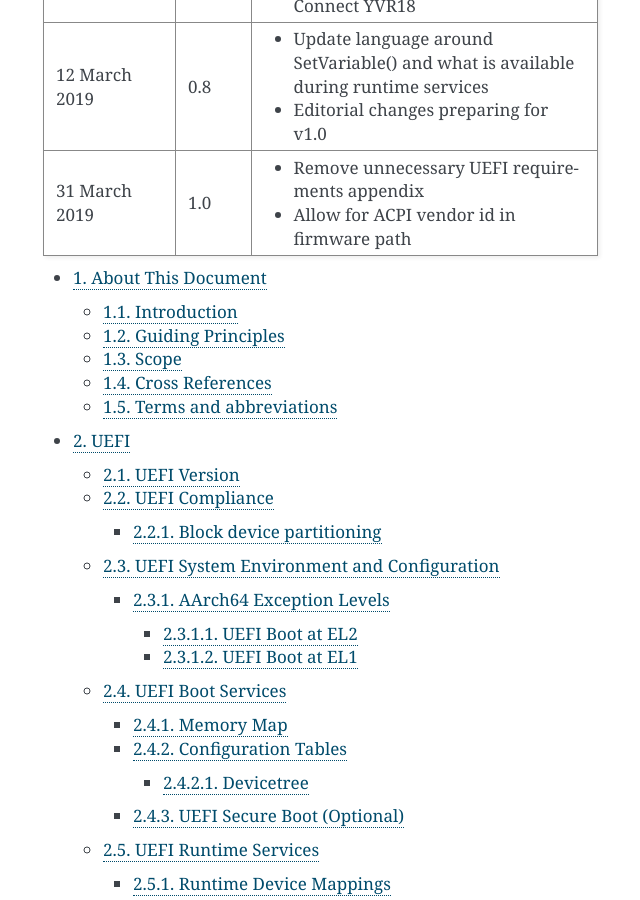
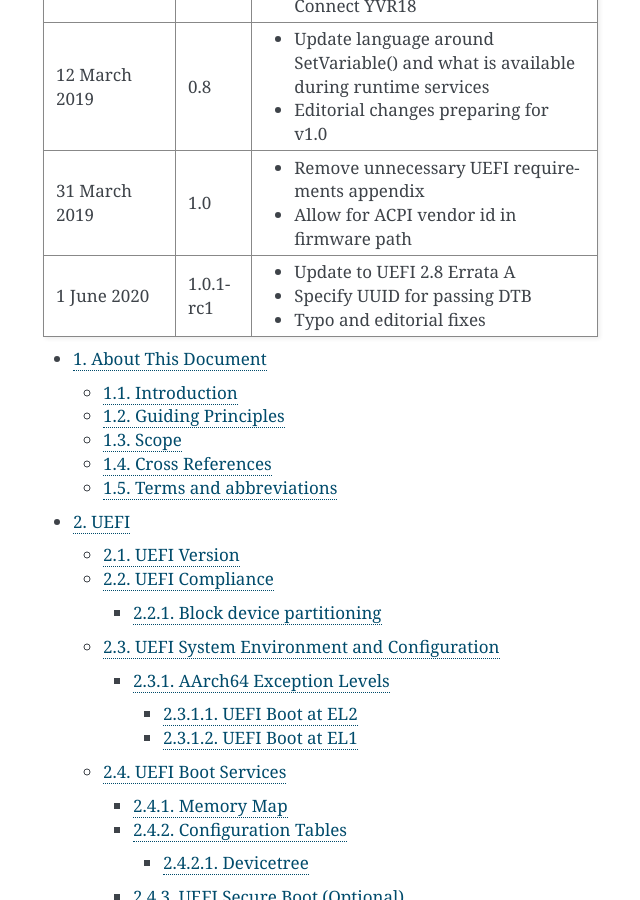
Before and after one commit to ARM-software/ebbr, a Sphinx documentation site: the page built from source/index.rst, in a window 1280 px wide and 900 px high, scrolled down 964 px. Shown: the whole window, without its empty margins (377-1017 px from the left). Built offline with Sphinx 7.4.7, drawn with Linux system fonts in a browser that asks for light colours.

Commit message:
Prepare for v1.0.1 point release
Minor changes compared to v1.0. Updated to match how UEFI spec
defines the RuntimeServicesSupported value and specify the UUID
to use when passing in a DTB. Remaining changes are editorial.

Updates the TravisCI key for building in github.com/glikely/ebbr.
Document build is handled in my personal fork because TravisCI is
not connected to the github.com/arm-software project.

Signed-off-by: Grant Likely <grant.likely@arm.com>

```diff
--- a/source/index.rst
+++ b/source/index.rst
@@ -45,6 +45,9 @@ Creative Commons, PO Box 1866, Mountain View, CA 94042, USA.
    31 March 2019     1.0       - Remove unnecessary UEFI requirements
                                  appendix
                                - Allow for ACPI vendor id in firmware path
+   1 June 2020       1.0.1-rc1 - Update to UEFI 2.8 Errata A
+                               - Specify UUID for passing DTB
+                               - Typo and editorial fixes
    ================= ========= =============================================
 
 .. toctree::
```
Also changed, not shown: .travis.yml.
